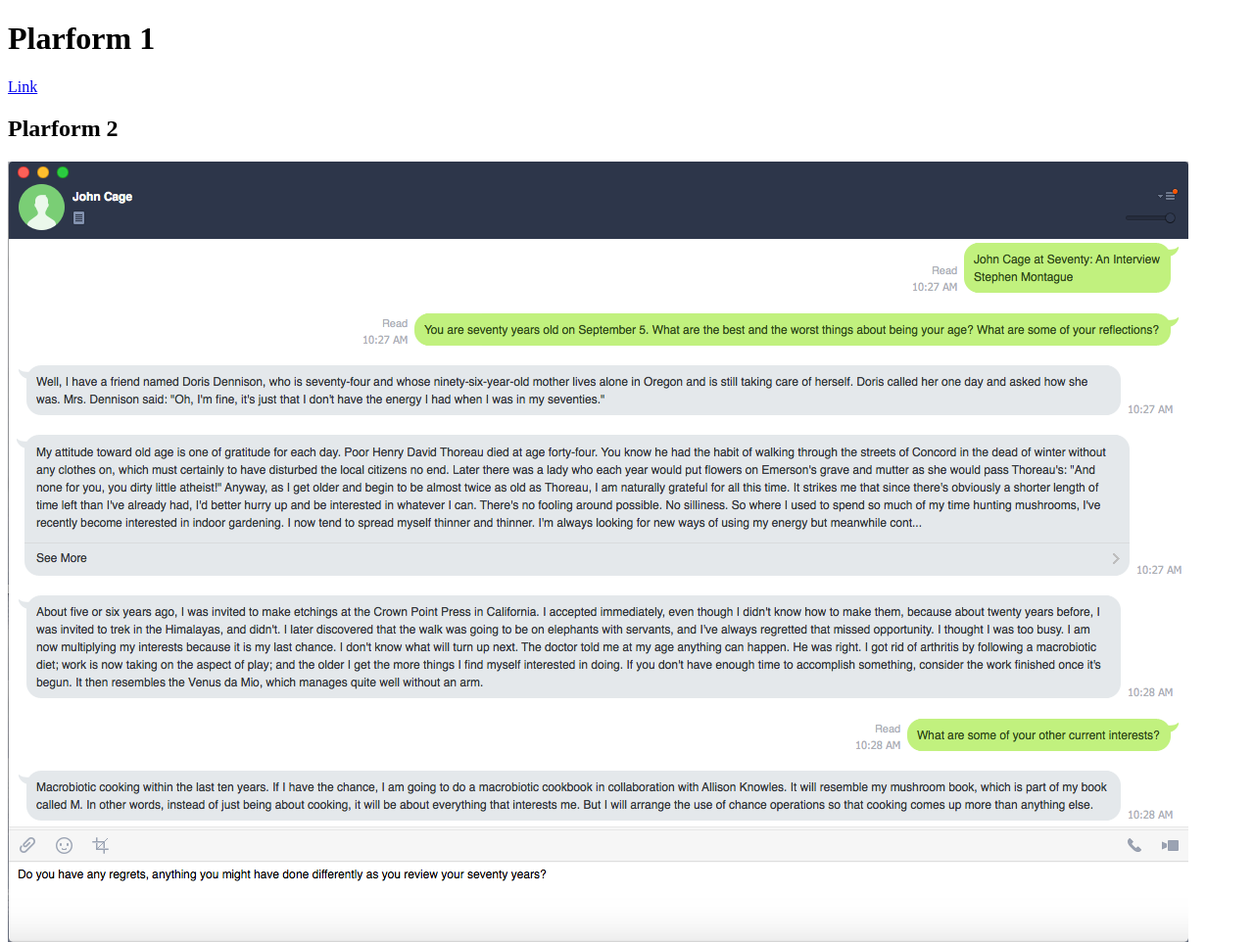
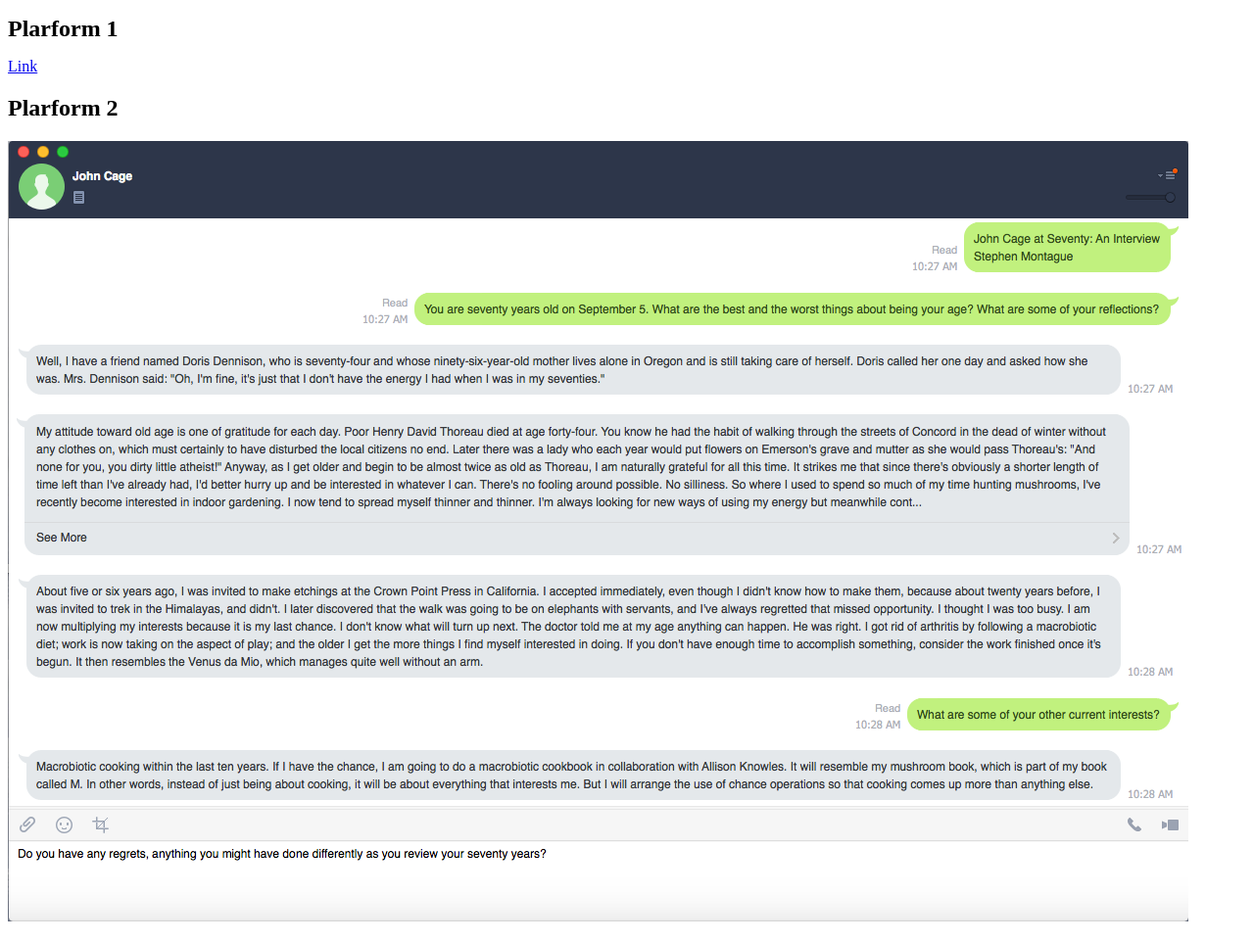
Before and after one commit to yaqizhang0/interactive2-new, a plain HTML site: page project1/index.html in a window 1280 px wide. Shown: the whole page at 98% size. Drawn offline with Linux system fonts and the light colour scheme.

Commit message:
project1

```diff
--- a/project1/index.html
+++ b/project1/index.html
@@ -6,9 +6,9 @@
 </head>
 
 <body>
-  <h1>Plarform 1</h1>
+  <h1 style="font-size: 24px;">Plarform 1</h1>
   <a href="https://yaqiz.wordpress.com/2015/09/14/john-cage-at-seventy-an-interview/">Link</a>
-  <h2>Plarform 2</h2>
+  <h2 style="font-size: 24px;">Plarform 2</h2>
   <img src="line.jpg">
 
 </body>
```
